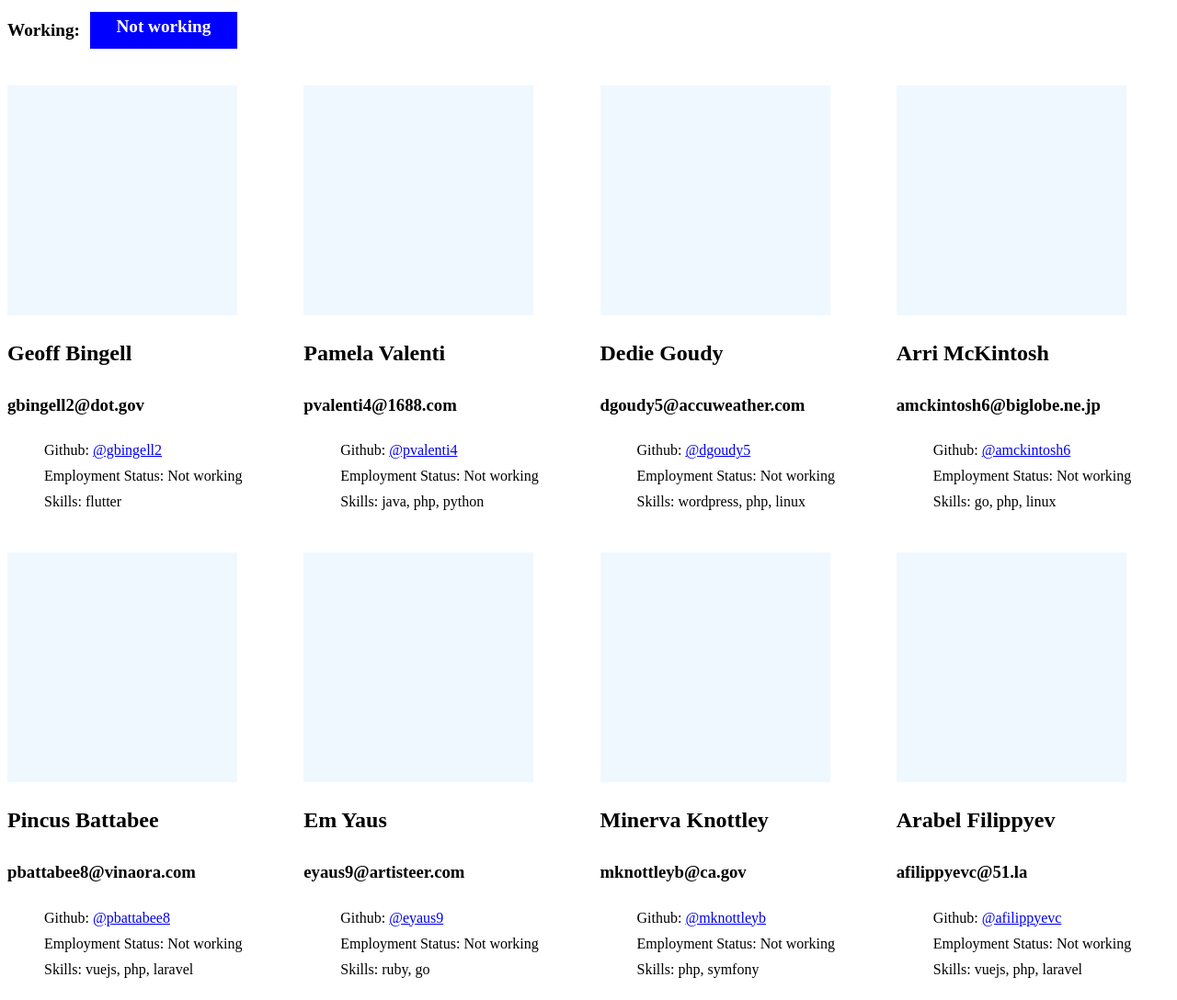
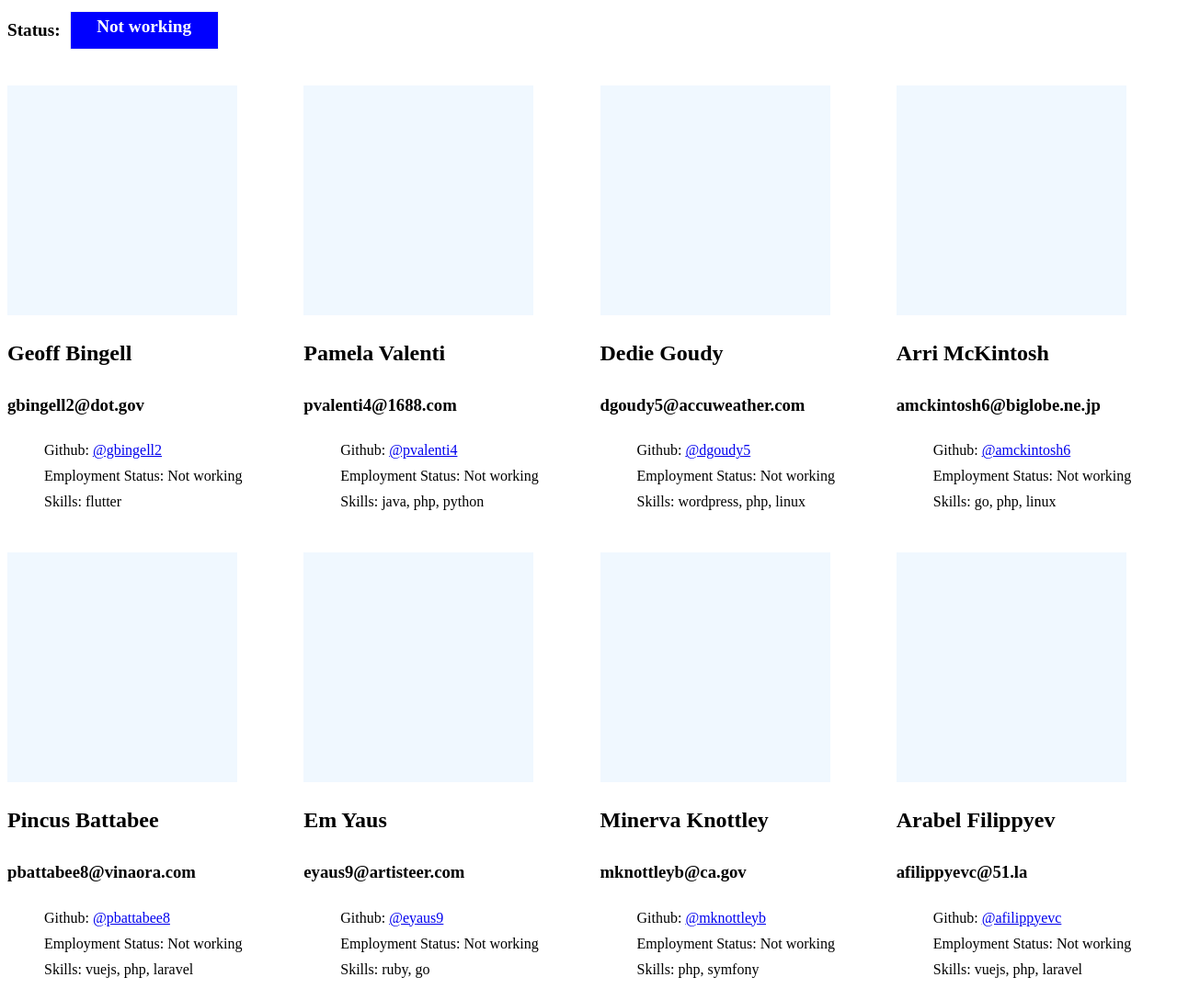
Before and after one commit to luisduenas/developers-mxli, a Gatsby site: page / in a window 1280 px wide. Shown: the top 1088 px of the page at 92% size. Built offline with nearby package versions, Linux system fonts and the light colour scheme; Gatsby itself is replaced by a stand-in of ours.

Commit message:
Update label

```diff
--- a/src/components/EmploymentStatusFilter.js
+++ b/src/components/EmploymentStatusFilter.js
@@ -51,7 +51,7 @@ const StatusPill = styled.span`
 const EmploymentStatusFilter = ({ isWorking, setIsWorking }) => {
   return (
     <EmploymentStatusFilterContainer>
-      <StatusLabel>Working:</StatusLabel>
+      <StatusLabel>Status:</StatusLabel>
       <StatusPill
         onClick={() => setIsWorking(!isWorking)}
         className={!isWorking ? "active" : null}
```
